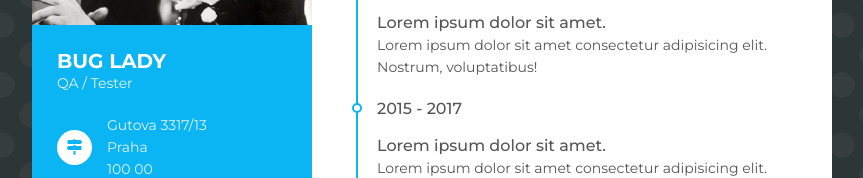
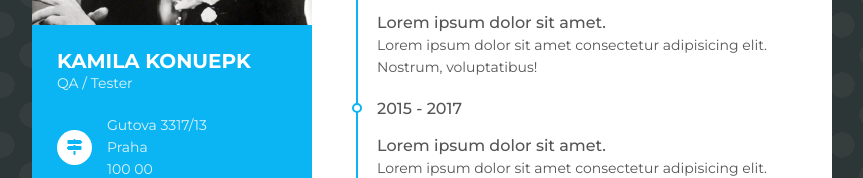
Before and after one commit to KamilaKonupek/zivotopis, a plain HTML site: page index.html in a window 1280 px wide. Shown: the part 305-483 px from the top of the page, without its empty margins (208-1071 px from the left). Drawn offline with Linux system fonts and the light colour scheme.

```diff
--- a/index.html
+++ b/index.html
@@ -19,7 +19,7 @@
             <div class="resume_content">
                 <div class="resume_item resume_info">
                     <div class="title">
-                        <p class="bold">BUG LADY</p>
+                        <p class="bold">Kamila Konuepk</p>
                         <p class="regular">QA / Tester</p>
                     </div>
                     <ul>
```
